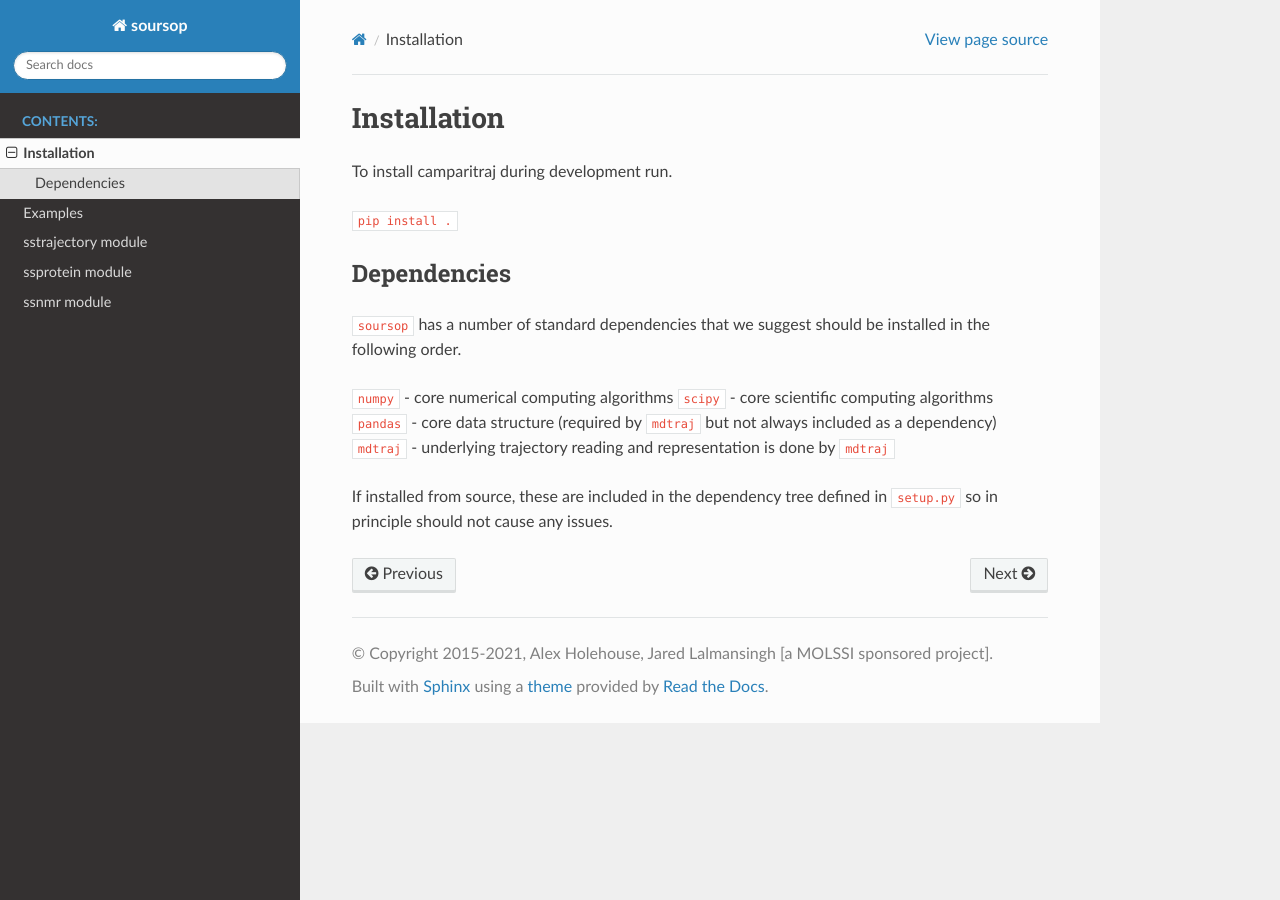
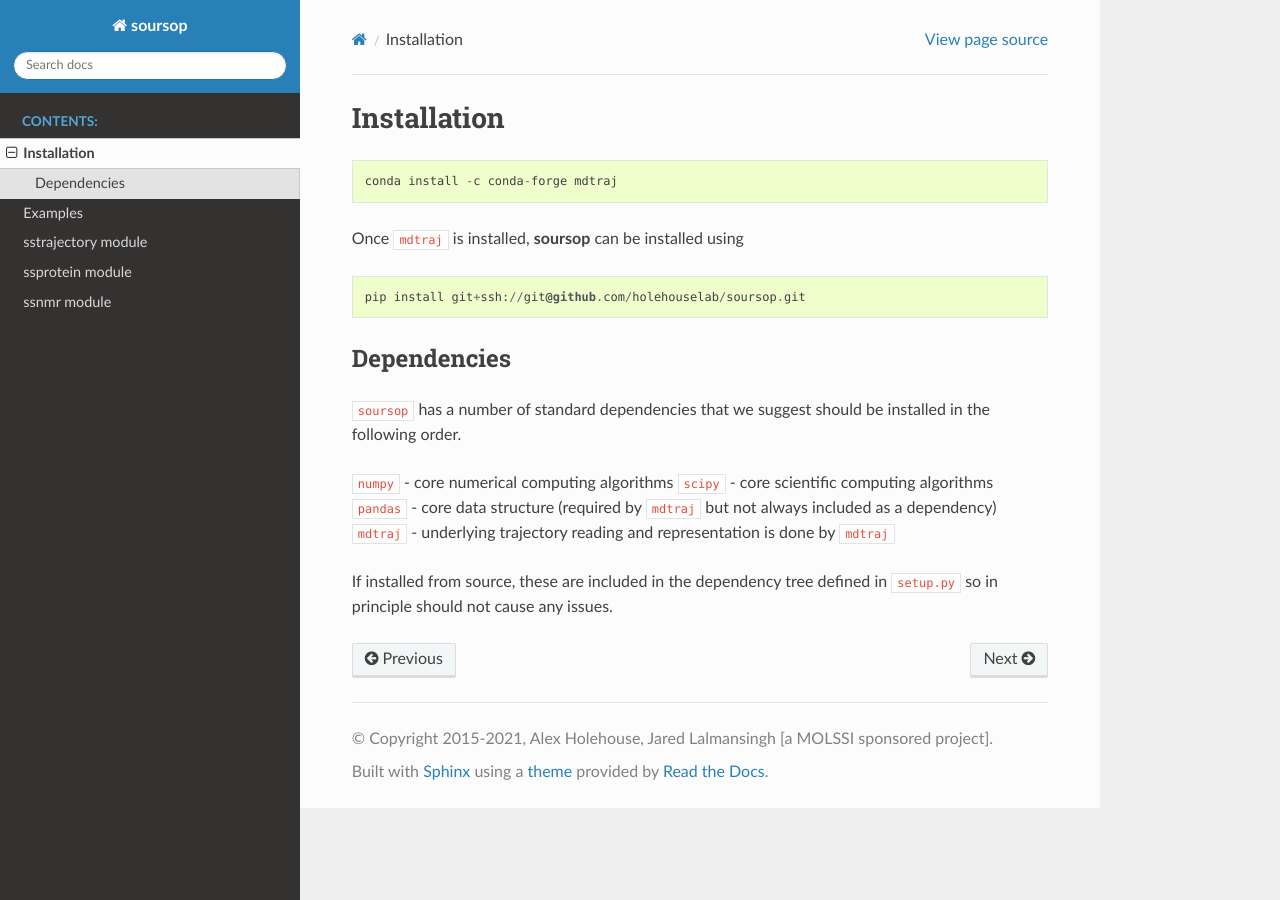
Before and after one commit to holehouse-lab/soursop, a Sphinx documentation site: the page built from docs/usage/quickstart.rst, in a window 1280 px wide. Built offline with Sphinx 7.4.7 and the Read the Docs theme 2.0.0, drawn with Linux system fonts in a browser that asks for light colours.

Commit message:
Bigger updated to docs for rebranding :

````diff
--- a/docs/index.rst
+++ b/docs/index.rst
@@ -9,7 +9,7 @@ Welcome to the SOURSOP docs!
 
 **SOURSOP** ( **S**\imulation analysis **O**\f **U**\nstructured and disordered **R**\egion\ **S** **O**\rchestrated in **P**\ython) is a Python package for the analysis of all-atom simulations of unfolded/disordered proteins. It provides a wide range of functionalities that may not be of use for folded proteins, but provide important insight into simulations of intrinsically disordered proteins. **SOURSOP** was formerly *CAMPARITraj*, which was formerly *CTraj*, and includes all the original functionality therein.
 
-The **SOURSOP** GitHub page can be accedd here: `https://github.com/holehouse-lab/soursop <https://github.com/holehouse-lab/soursop/>`_.
+The **SOURSOP** GitHub page can be accessed here: `https://github.com/holehouse-lab/soursop <https://github.com/holehouse-lab/soursop/>`_.
 
 **SOURSOP** was built for the analysis of simulations from the CAMPARI simulation engine in mind. However, it has been succesfully tested on a wide-range of trajectories generated from different software packages. It utilizes the ``mdtraj`` (`http://mdtraj.org <http://mdtraj.org/>`_.) backend for trajectory reading and representation, providing effectively an additional layer of analysis utilities on top of ``mdtraj``.
 
--- a/docs/usage/examples.rst
+++ b/docs/usage/examples.rst
@@ -9,4 +9,5 @@ Example 1
 
 Example 2
 ***************
+
 ```Another code example ```
--- a/docs/usage/quickstart.rst
+++ b/docs/usage/quickstart.rst
@@ -1,9 +1,16 @@
 Installation
 =========================================================
 
-To install camparitraj during development run.
+.. code-block::
 
-``pip install .``
+	conda install -c conda-forge mdtraj
+
+Once ``mdtraj`` is installed, **soursop** can be installed using
+
+
+.. code-block::
+
+	pip install git+ssh://git@github.com/holehouselab/soursop.git
 
 Dependencies
 ************************
````
